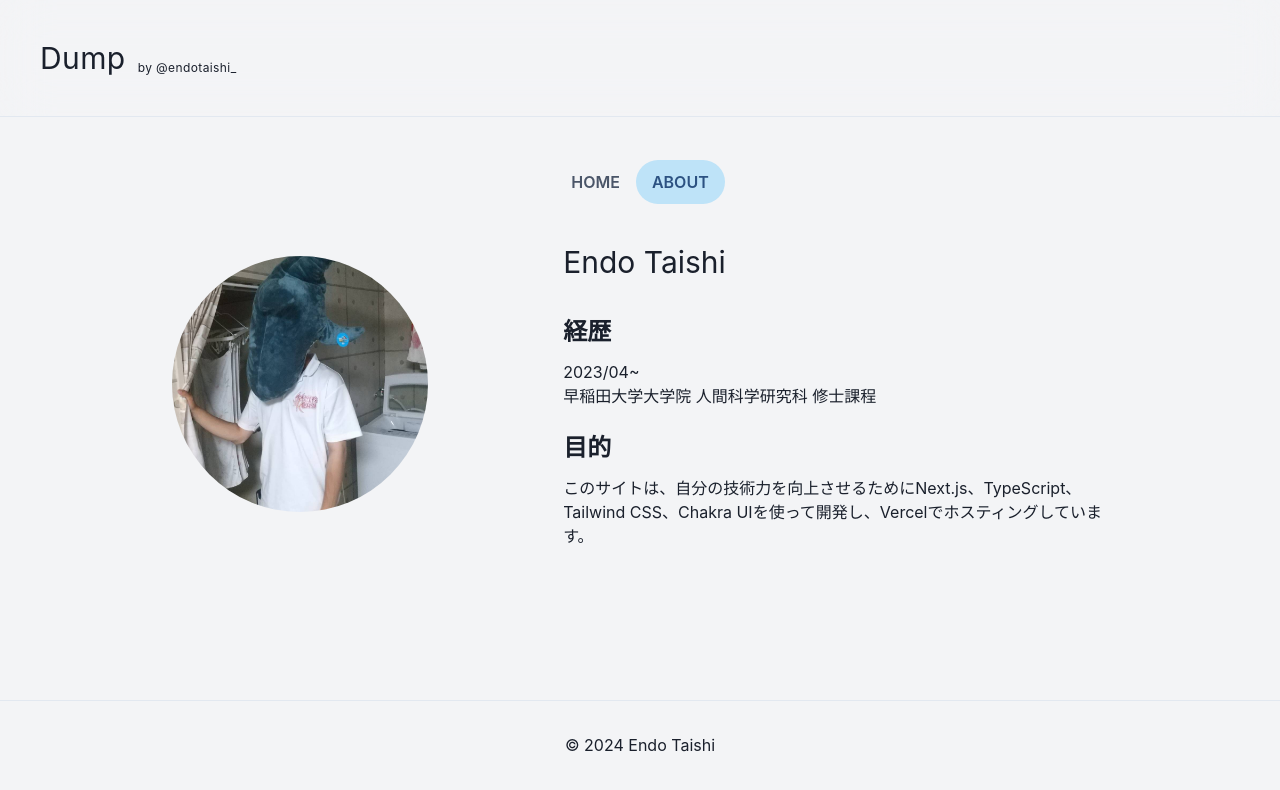
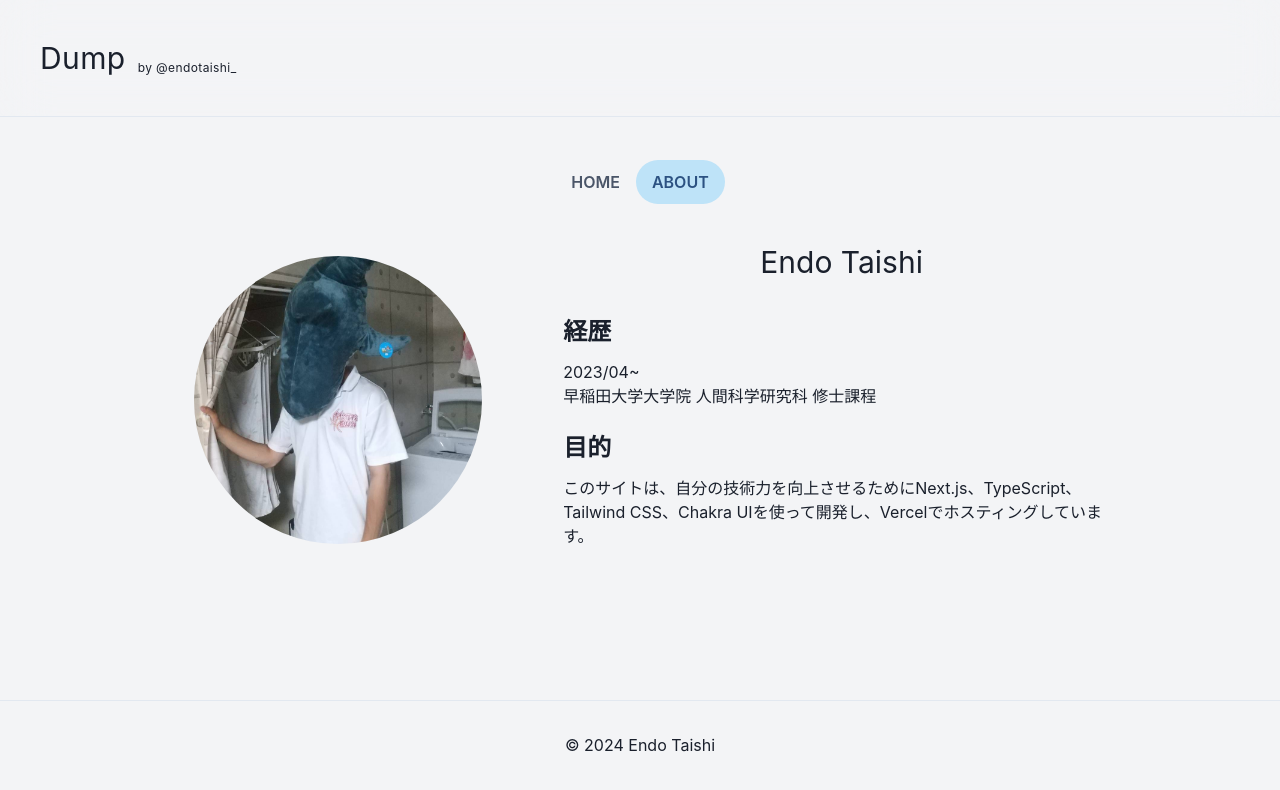
Before and after one commit to EndoTaishi/endotaishicom, a Next.js app: page / in a window 1280 px wide. Both pictures are taken after a click on the tab "ABOUT". Shown: the top 790 px of the page. Built offline with nearby package versions, Linux system fonts and the light colour scheme.

Commit message:
Update profile component layout

```diff
--- a/app/components/profile.tsx
+++ b/app/components/profile.tsx
@@ -3,14 +3,14 @@ import { Image } from '@chakra-ui/react'
 export function Profile() {
   return (
     <div className='grid md:grid-cols-5 gap-12'>
-        <div className='relative col-span-5 md:col-span-2 mb-3'>
-            <Image className='object-cover h-48 w-48 lg:h-64 lg:w-64 m-3'
+        <div className='col-span-5 md:col-span-2 flex justify-center'>
+            <Image className='object-cover h-40 w-40 lg:h-72 lg:w-72 m-3 flex justify-center items-center'
                 borderRadius='full'
                 src='/Profile.JPG'
             />
         </div>
         <div className='col-span-5 md:col-span-3 '>
-            <h1 className='text-3xl pb-3'>Endo Taishi</h1>
+            <h1 className='text-3xl pb-3 flex justify-center'>Endo Taishi</h1>
             <h3 className='text-2xl font-bold mb-3'>経歴</h3>
             <div className='mb-6'>
                 <p>2023/04~</p>
```
